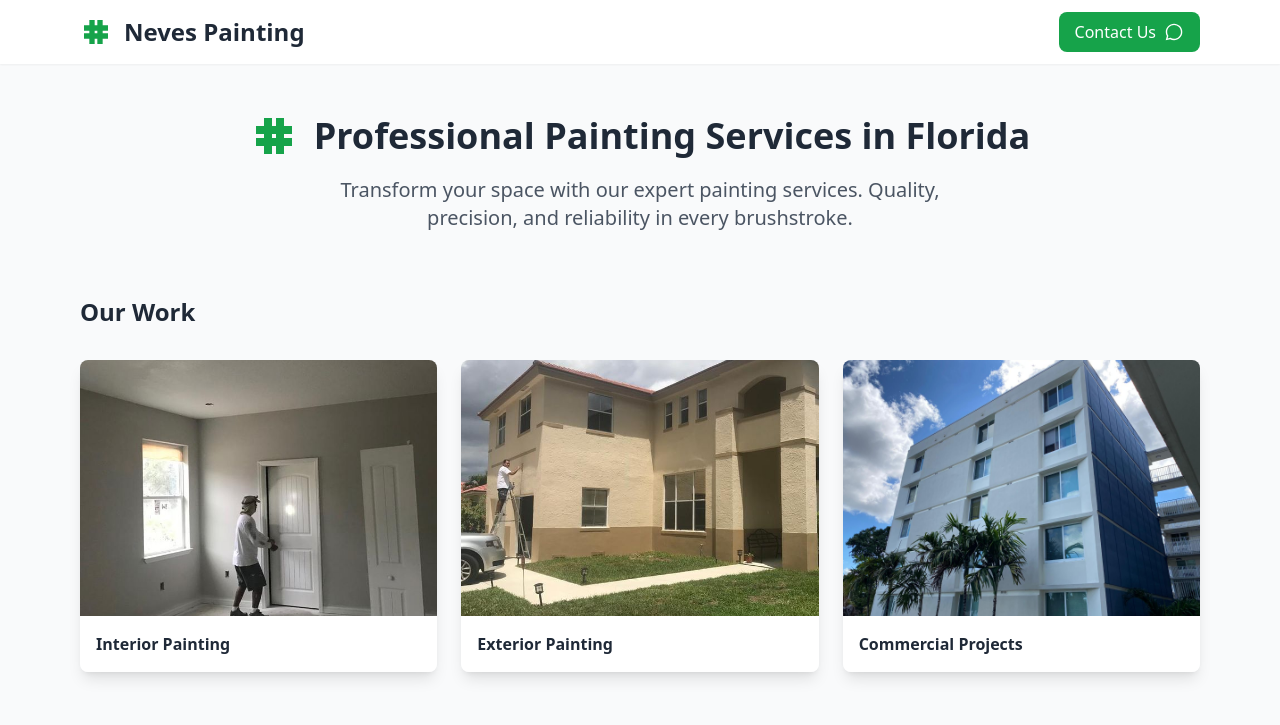
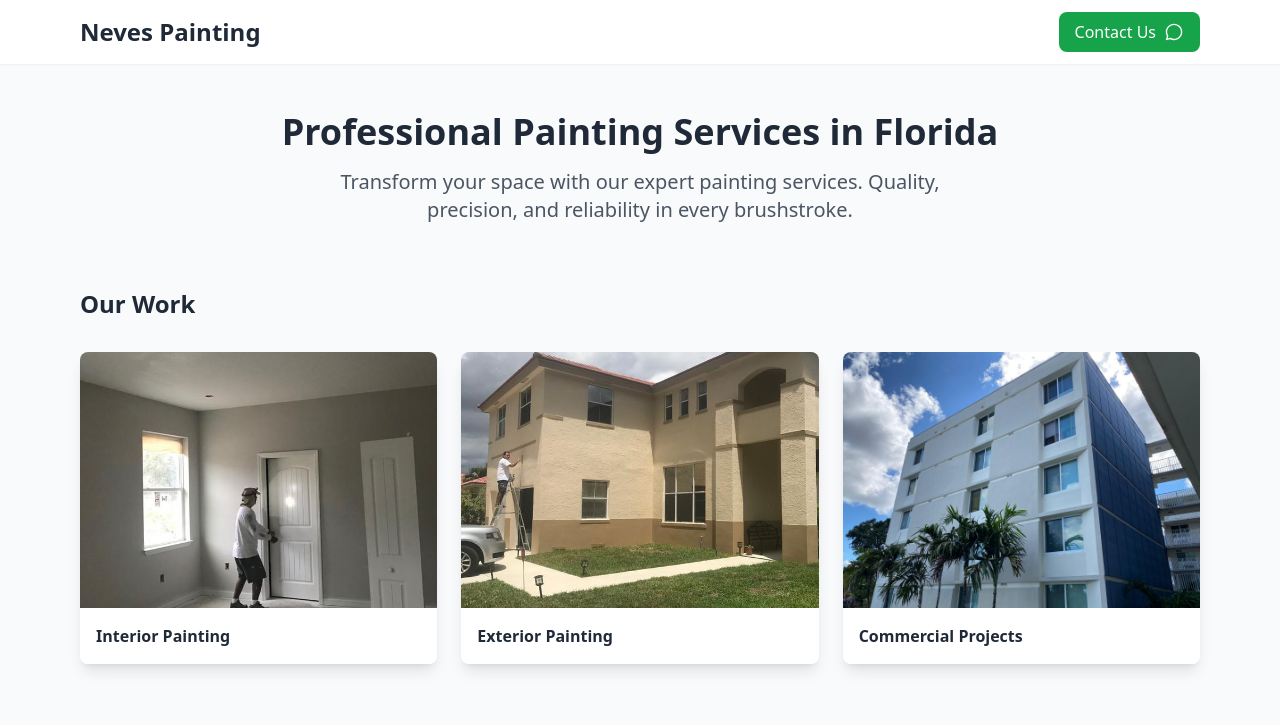
Before and after one commit to nevespainting/neves-painting.com, a plain HTML site: page index.html in a window 1280 px wide. Shown: the top 725 px of the page. Drawn offline with nearby package versions, Linux system fonts and the light colour scheme.

Commit message:
Update index.html

```diff
--- a/index.html
+++ b/index.html
@@ -11,12 +11,7 @@
     <nav class="bg-white shadow-sm">
         <div class="max-w-6xl mx-auto px-4 py-3">
             <div class="flex justify-between items-center">
-                <div class="flex items-center gap-3">
-                <svg class="w-8 h-8 text-green-600" viewBox="0 0 24 24" fill="none" stroke="currentColor" stroke-width="2">
-                    <path d="M20 10V8h-4V4h-2v4h-4V4H8v4H4v2h4v4H4v2h4v4h2v-4h4v4h2v-4h4v-2h-4v-4h4zm-6 4h-4v-4h4v4z"/>
-                </svg>
                 <h1 class="text-2xl font-bold text-gray-800">Neves Painting</h1>
-            </div>
                 <a href="https://wa.me/18024652030"
                    class="flex items-center gap-2 bg-green-600 text-white px-4 py-2 rounded-lg hover:bg-green-700 transition-colors">
                     <span class="hidden sm:inline">Contact Us</span>
@@ -31,12 +26,7 @@
     <main class="max-w-6xl mx-auto px-4 py-12">
         <!-- Hero Section -->
         <section class="text-center mb-16">
-            <div class="flex items-center justify-center gap-4 mb-4">
-                <svg class="w-12 h-12 text-green-600" viewBox="0 0 24 24" fill="none" stroke="currentColor" stroke-width="2">
-                    <path d="M20 10V8h-4V4h-2v4h-4V4H8v4H4v2h4v4H4v2h4v4h2v-4h4v4h2v-4h4v-2h-4v-4h4zm-6 4h-4v-4h4v4z"/>
-                </svg>
-                <h2 class="text-4xl font-bold text-gray-800">Professional Painting Services in Florida</h2>
-            </div>
+            <h2 class="text-4xl font-bold text-gray-800 mb-4">Professional Painting Services in Florida</h2>
             <p class="text-xl text-gray-600 max-w-2xl mx-auto">Transform your space with our expert painting services. Quality, precision, and reliability in every brushstroke.</p>
         </section>
 
```
